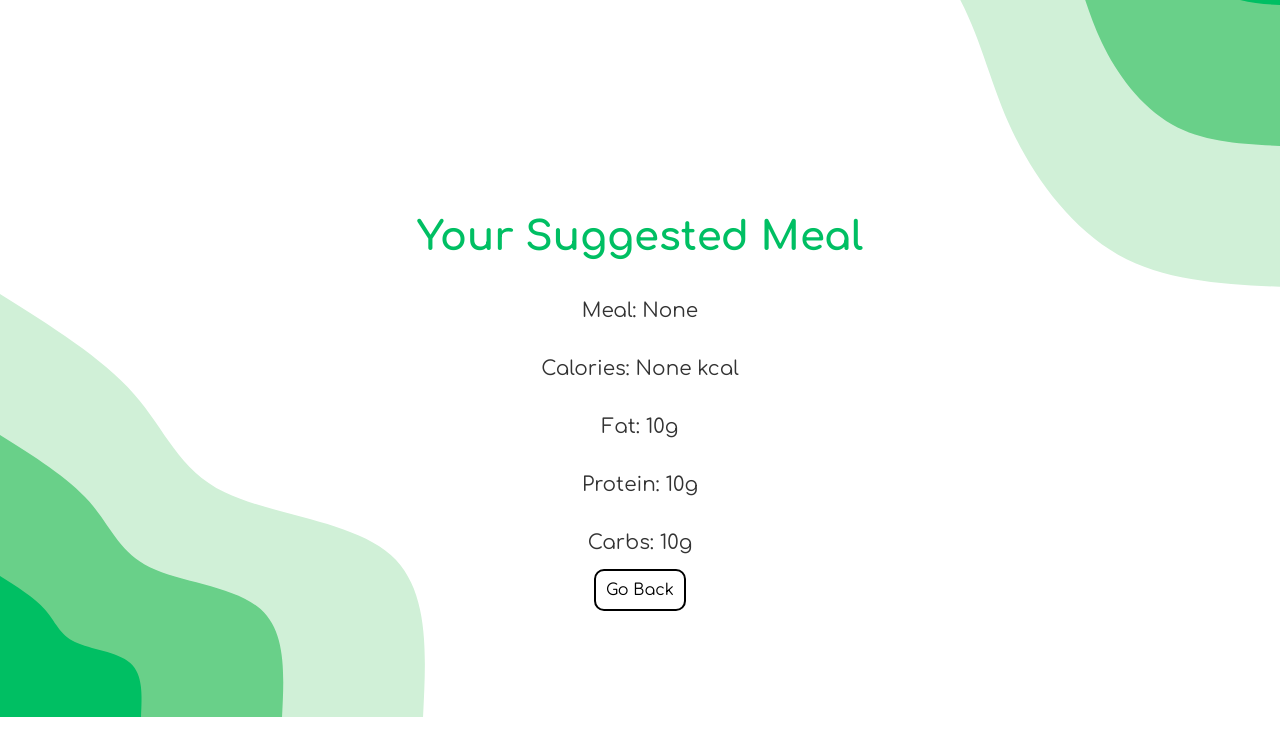
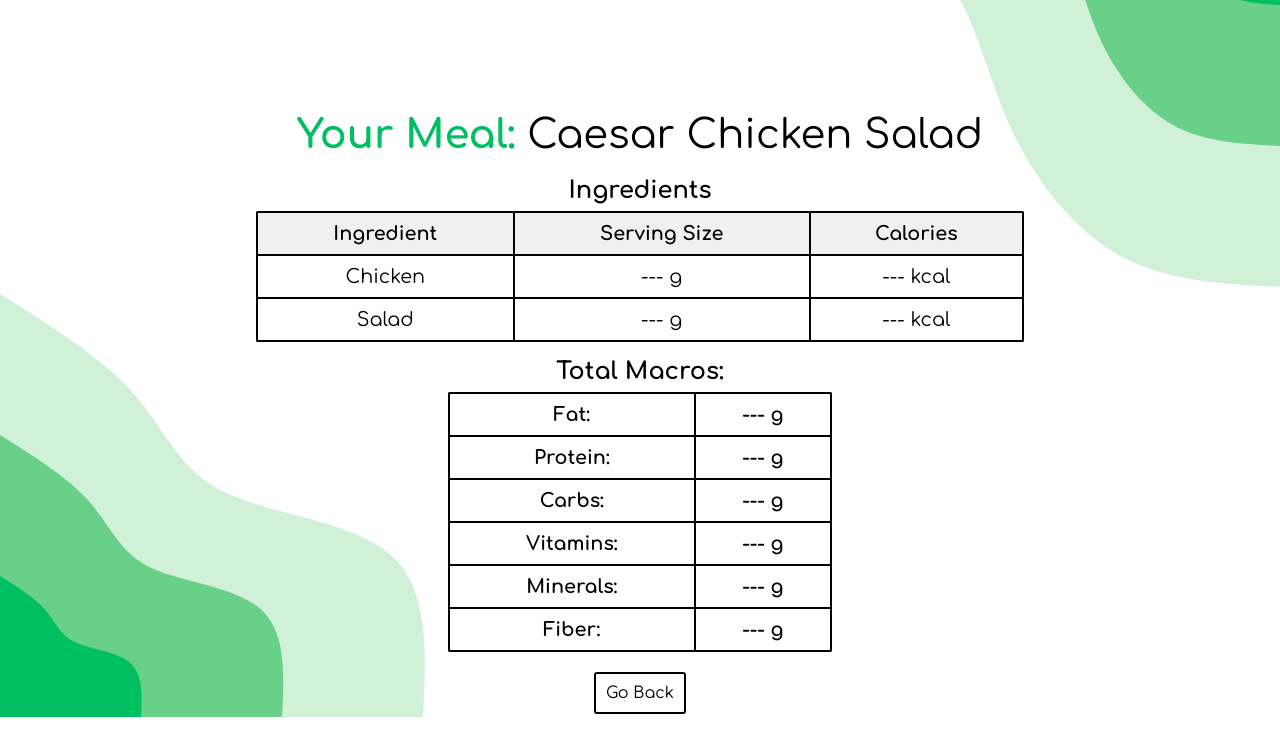
Before and after one commit to zoaibs/CampusBites, a Flask app: page /meal_suggestion in a window 1280 px wide. Shown: the top 756 px of the page. Run offline with Flask 3, Linux system fonts and the light colour scheme.

Commit message:
Update meal_suggestion.html

```diff
--- a/templates/meal_suggestion.html
+++ b/templates/meal_suggestion.html
@@ -26,13 +26,60 @@
             font-size: 2.5rem;
             font-weight: bold;
             margin-bottom: 20px;
-            color: #00bf63; /* Green accent color */
         }
 
-        p {
-            font-size: 1.25rem;
-            margin-bottom: 15px;
-            color: #333; /* Darker text color for better contrast */
+        .meal-text {
+            color: #00bf63; /* Green for "Your suggested meal" */
+            font-weight: bold;
+        }
+
+        .meal-name {
+            color: black; /* Black for meal name */
+            font-weight: normal;
+        }
+
+        table {
+            width: 60%;
+            border-collapse: separate;
+            border-spacing: 0;
+            margin-bottom: 1em;
+            border: 1px solid black;
+            border-radius: 1px;
+            overflow: hidden;
+        }
+
+        td, th {
+            border: 1px solid black;
+            padding: 10px;
+            text-align: center;
+            font-size: 1.2rem;
+        }
+
+        th {
+            font-weight: bold;
+            background-color: #f0f0f0;
+        }
+
+        .section-title {
+            font-size: 1.5rem;
+            font-weight: bold;
+            margin-bottom: 0.3em;
+        }
+
+        .macros {
+            font-size: 1.2rem;
+            font-weight: bold;
+            width: 30%;
+            text-align: center; /* Center horizontally */
+            margin-bottom: 1em;
+            border: 1px solid black;
+            border-radius: 1px;
+            overflow: hidden;
+        }
+
+        .macros td {
+            padding: 10px;
+            border: 1px solid black;
         }
 
         button {
@@ -41,7 +88,7 @@
             font-size: 1rem;
             background-color: #fff;
             border: 2px solid #000;
-            border-radius: 10px;
+            border-radius: 3px;
             cursor: pointer;
         }
 
@@ -54,15 +101,60 @@
         a {
             text-decoration: none; /* Remove underline from links */
         }
+
     </style>
 </head>
 <body>
-    <h1>Your Suggested Meal</h1>
-    <p>Meal: {{ meal }}</p>
-    <p>Calories: {{ calories }} kcal</p>
-    <p>Fat: 10g</p>
-    <p>Protein: 10g</p>
-    <p>Carbs: 10g</p>
+    <h1><span class="meal-text">Your Meal:</span> <span class="meal-name">Caesar Chicken Salad</span></h1>
+
+    <div class="section-title">Ingredients</div>
+
+    <table>
+        <tr>
+            <th>Ingredient</th>
+            <th>Serving Size</th>
+            <th>Calories</th>
+        </tr>
+        <tr>
+            <td>Chicken</td>
+            <td>--- g</td>
+            <td>--- kcal</td>
+        </tr>
+        <tr>
+            <td>Salad</td>
+            <td>--- g</td>
+            <td>--- kcal</td>
+        </tr>
+    </table>
+
+    <div class="section-title">Total Macros:</div>
+
+    <table class="macros">
+        <tr>
+            <td>Fat:</td>
+            <td>--- g</td>
+        </tr>
+        <tr>
+            <td>Protein:</td>
+            <td>--- g</td>
+        </tr>
+        <tr>
+            <td>Carbs:</td>
+            <td>--- g</td>
+        </tr>
+        <tr>
+            <td>Vitamins:</td>
+            <td>--- g</td>
+        </tr>
+        <tr>
+            <td>Minerals:</td>
+            <td>--- g</td>
+        </tr>
+        <tr>
+            <td>Fiber:</td>
+            <td>--- g</td>
+        </tr>
+    </table>
 
     <a href="{{ url_for('form') }}">
         <button>Go Back</button>
```
